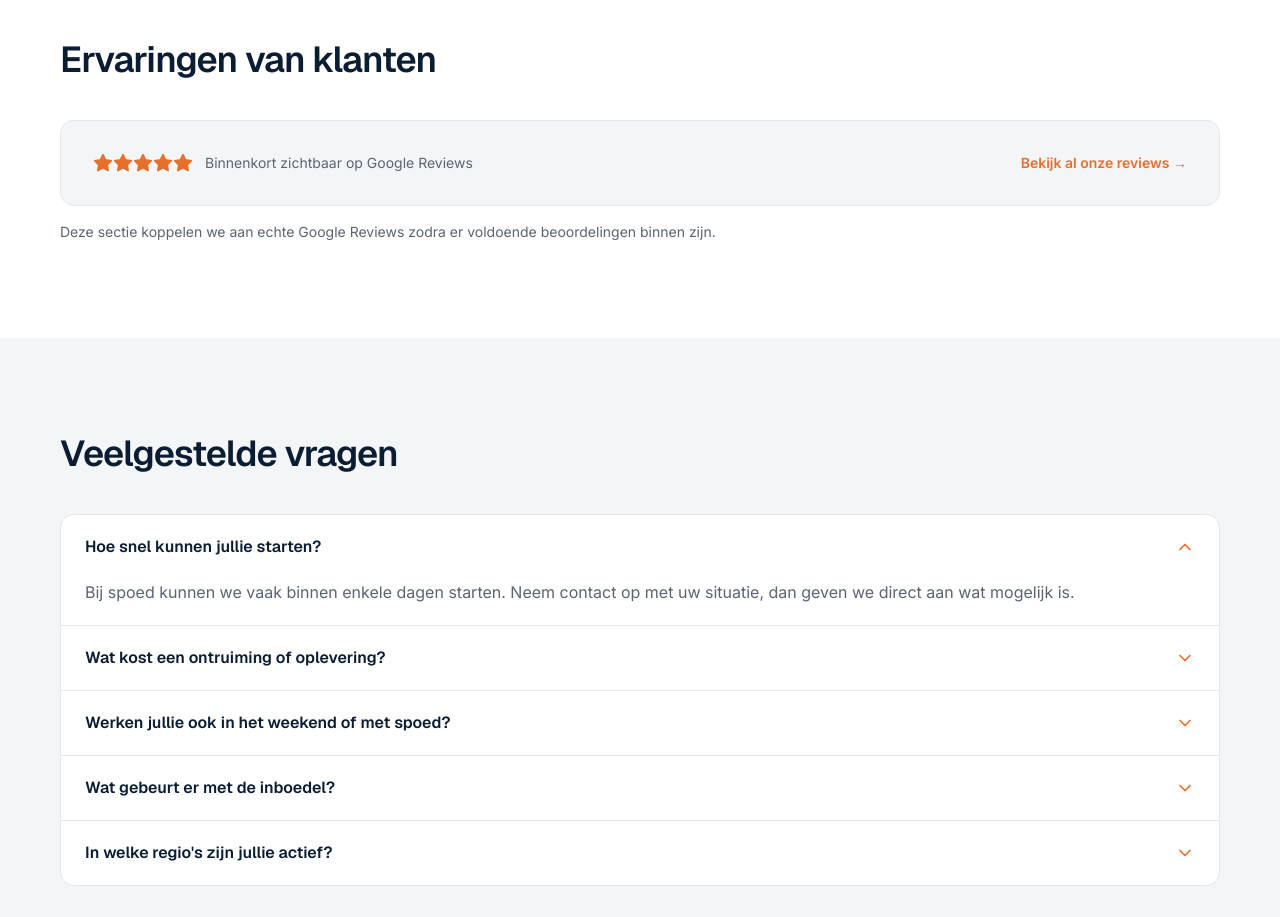
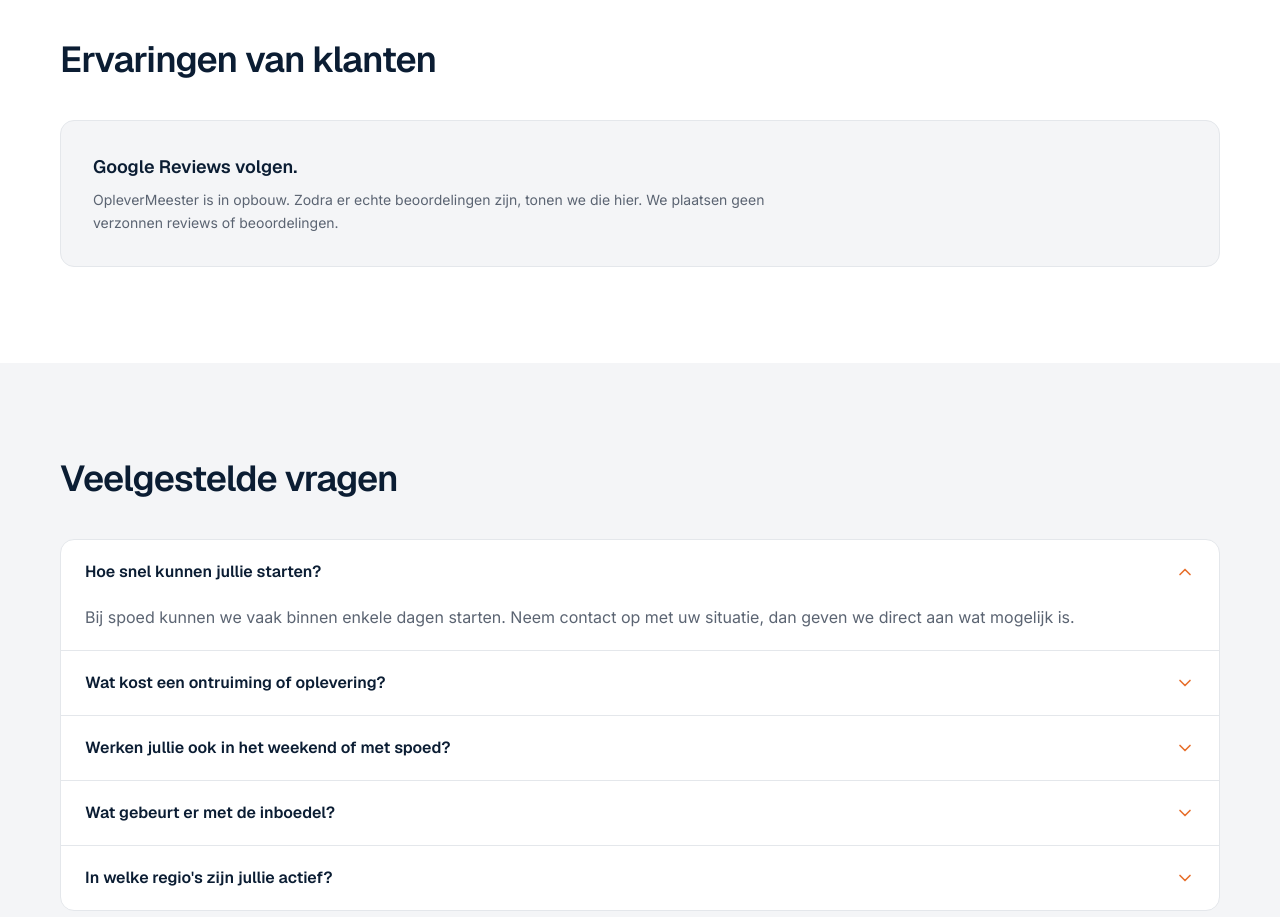
Before and after one commit to sandvlietbv/OpleverMeester, a Next.js app: page / in a window 1280 px wide. Shown: the part 4680-5597 px from the top of the page. Built offline with nearby package versions, Linux system fonts and the light colour scheme.

Commit message:
Remove placeholder Google review link

```diff
--- a/components/Reviews.tsx
+++ b/components/Reviews.tsx
@@ -1,18 +1,6 @@
 "use client";
 
 import { motion } from "framer-motion";
-import { Star } from "lucide-react";
-
-/**
- * LET OP: dit zijn placeholder-kaarten, geen echte klantreviews.
- * Zodra Google Reviews gekoppeld is (Google Places API / widget),
- * vervang je REVIEW_PLACEHOLDERS door de echte data-fetch.
- * Verzin nooit reviews met namen/citaten die niet echt zijn afgegeven.
- */
-const REVIEW_PLACEHOLDERS = [
-  { label: "Gemiddelde beoordeling", value: "Binnenkort zichtbaar" },
-  { label: "Bron", value: "Google Reviews" },
-];
 
 export default function Reviews() {
   return (
@@ -33,30 +21,13 @@ export default function Reviews() {
           whileInView={{ opacity: 1, y: 0 }}
           viewport={{ once: true, margin: "-80px" }}
           transition={{ duration: 0.5, delay: 0.1 }}
-          className="mt-10 flex flex-col items-start justify-between gap-6 rounded-om border border-surface-mid bg-surface-light p-8 sm:flex-row sm:items-center"
+          className="mt-10 rounded-om border border-surface-mid bg-surface-light p-8"
         >
-          <div className="flex items-center gap-3">
-            <div className="flex" aria-hidden="true">
-              {Array.from({ length: 5 }).map((_, i) => (
-                <Star key={i} className="h-5 w-5 fill-orange text-orange" />
-              ))}
-            </div>
-            <span className="text-sm text-muted">
-              {REVIEW_PLACEHOLDERS[0].value} op {REVIEW_PLACEHOLDERS[1].value}
-            </span>
-          </div>
-          <a
-            href="https://g.page/r/review"
-            className="text-sm font-semibold text-orange hover:underline"
-          >
-            Bekijk al onze reviews →
-          </a>
+          <p className="font-display text-lg font-semibold text-navy">Google Reviews volgen.</p>
+          <p className="mt-2 max-w-2xl text-sm leading-relaxed text-muted">
+            OpleverMeester is in opbouw. Zodra er echte beoordelingen zijn, tonen we die hier. We plaatsen geen verzonnen reviews of beoordelingen.
+          </p>
         </motion.div>
-
-        <p className="mt-4 text-sm text-muted">
-          Deze sectie koppelen we aan echte Google Reviews zodra er
-          voldoende beoordelingen binnen zijn.
-        </p>
       </div>
     </section>
   );
```
